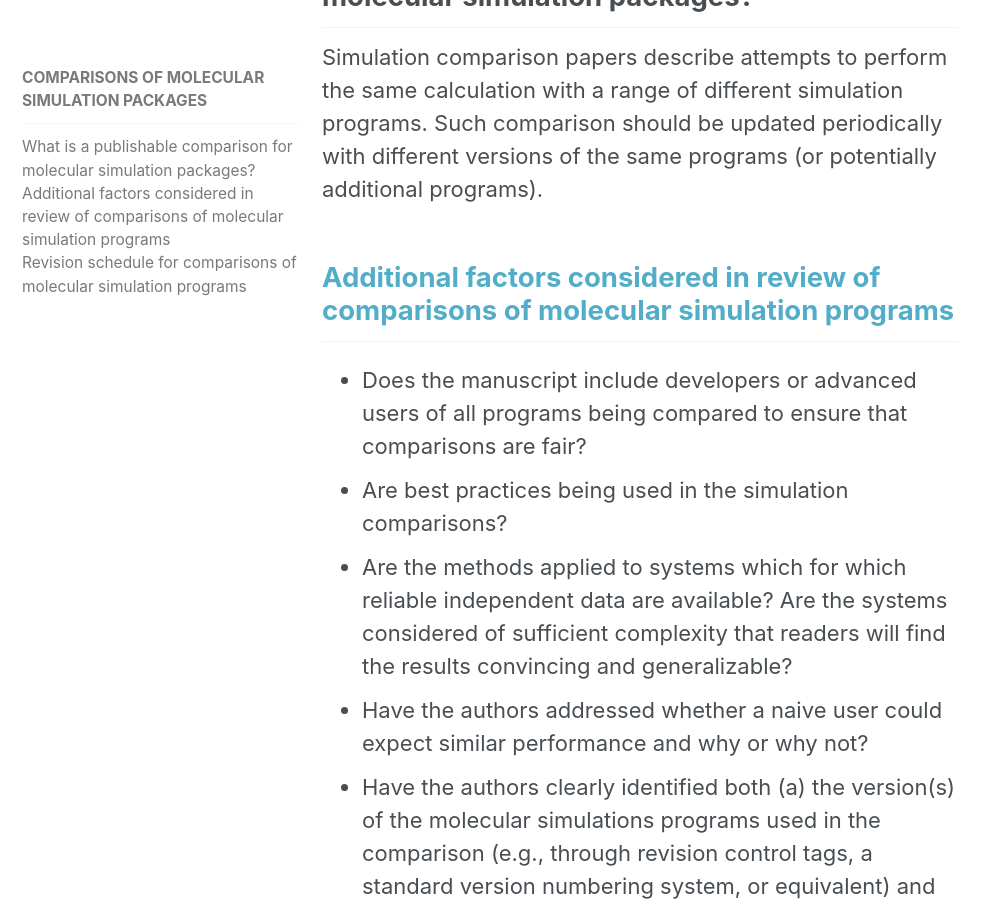
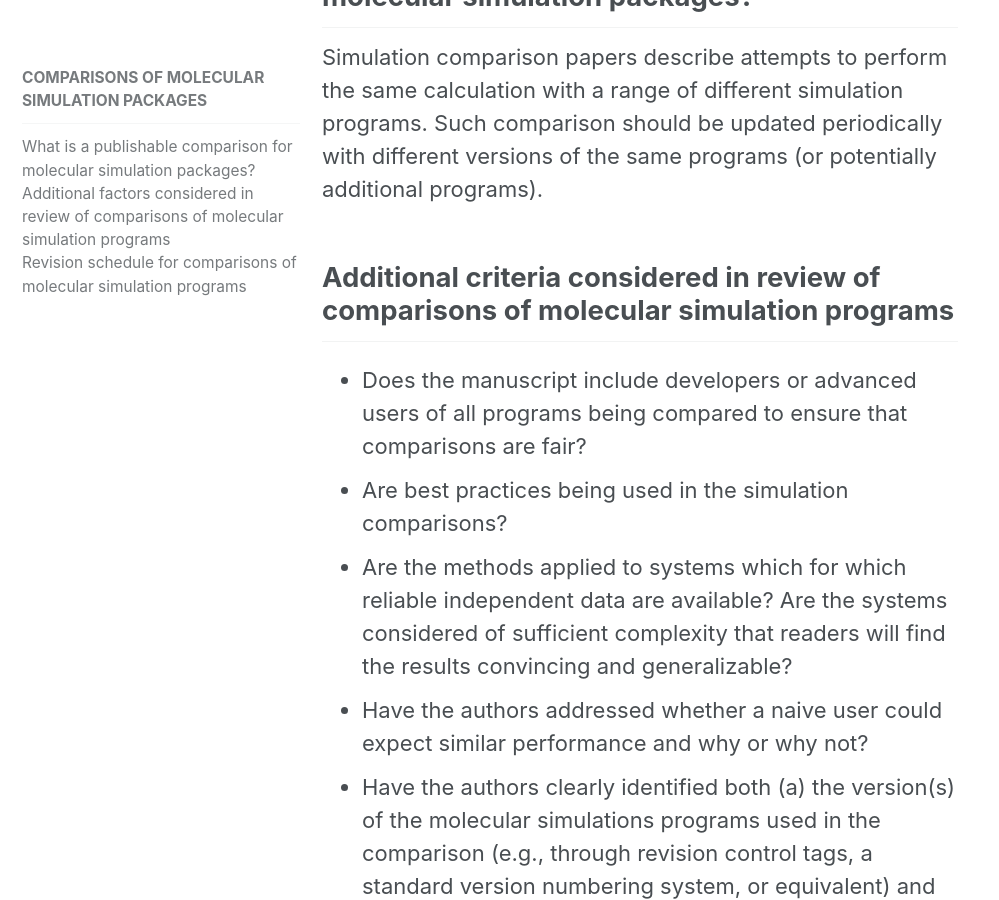
Before and after one commit to livecomsjournal/livecomsjournal.github.io, a Jekyll site: the page built from _author_instructions/04_compare_simulations.md, in a window 1280 px wide and 900 px high, scrolled down 338 px. Shown: the whole window, without its empty margins (0-999 px from the left). Built offline with Jekyll 4.4.1, drawn with Linux system fonts in a browser that asks for light colours.

Commit message:
Update 04_compare_simulations.md

```diff
--- a/_author_instructions/04_compare_simulations.md
+++ b/_author_instructions/04_compare_simulations.md
@@ -15,7 +15,7 @@ Such comparison should be updated periodically with different versions of
 the same programs (or potentially additional programs).
 
 
-## [Additional factors considered in review of comparisons of molecular simulation programs](#review-criteria)
+## Additional criteria considered in review of comparisons of molecular simulation programs
 * Does the manuscript include developers or advanced users of all programs being compared to ensure that comparisons are fair?
 * Are best practices being used in the simulation comparisons?
 * Are the methods applied to systems which for which reliable independent data are available?  Are the systems considered of sufficient complexity that readers will find the results convincing and generalizable?
```
